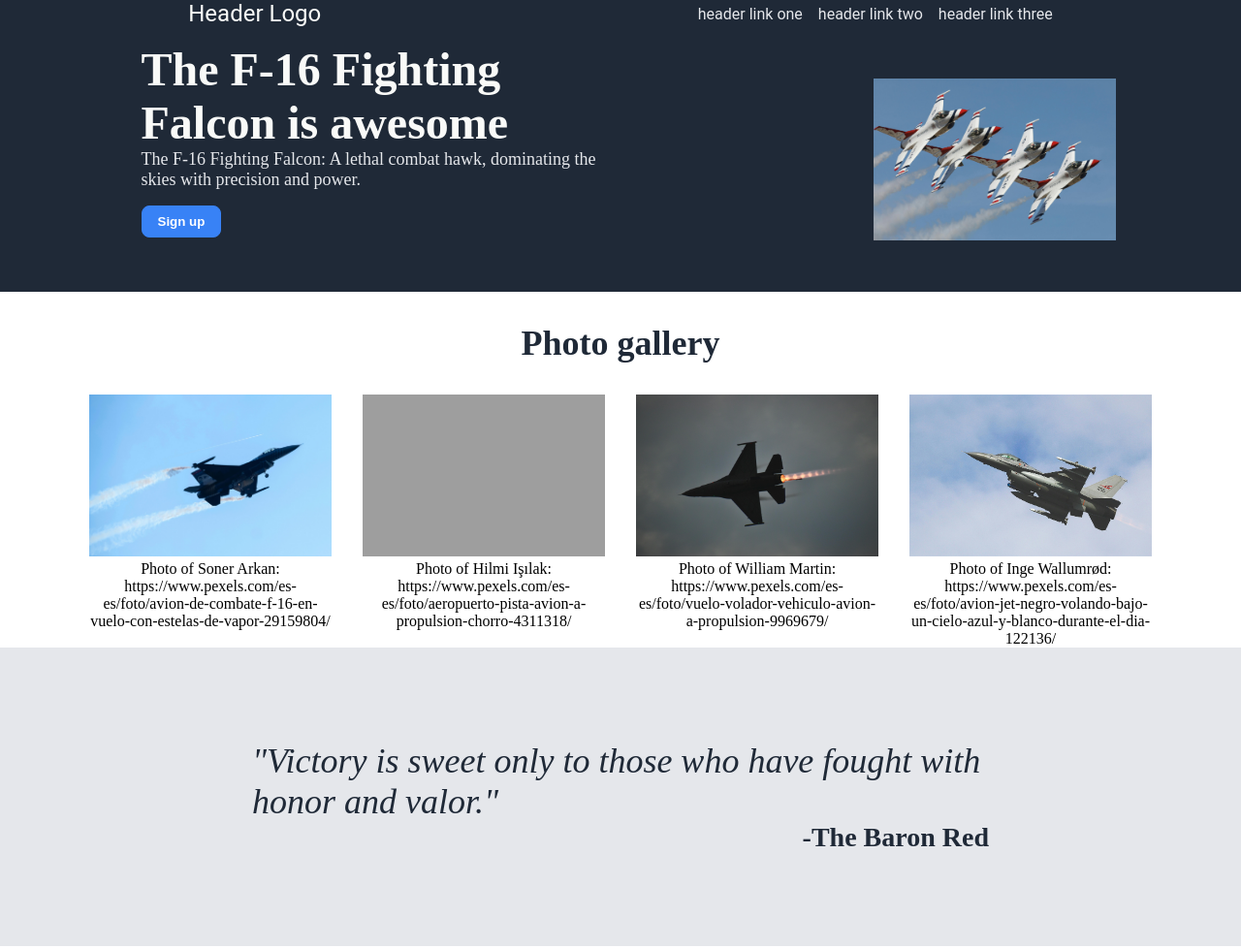
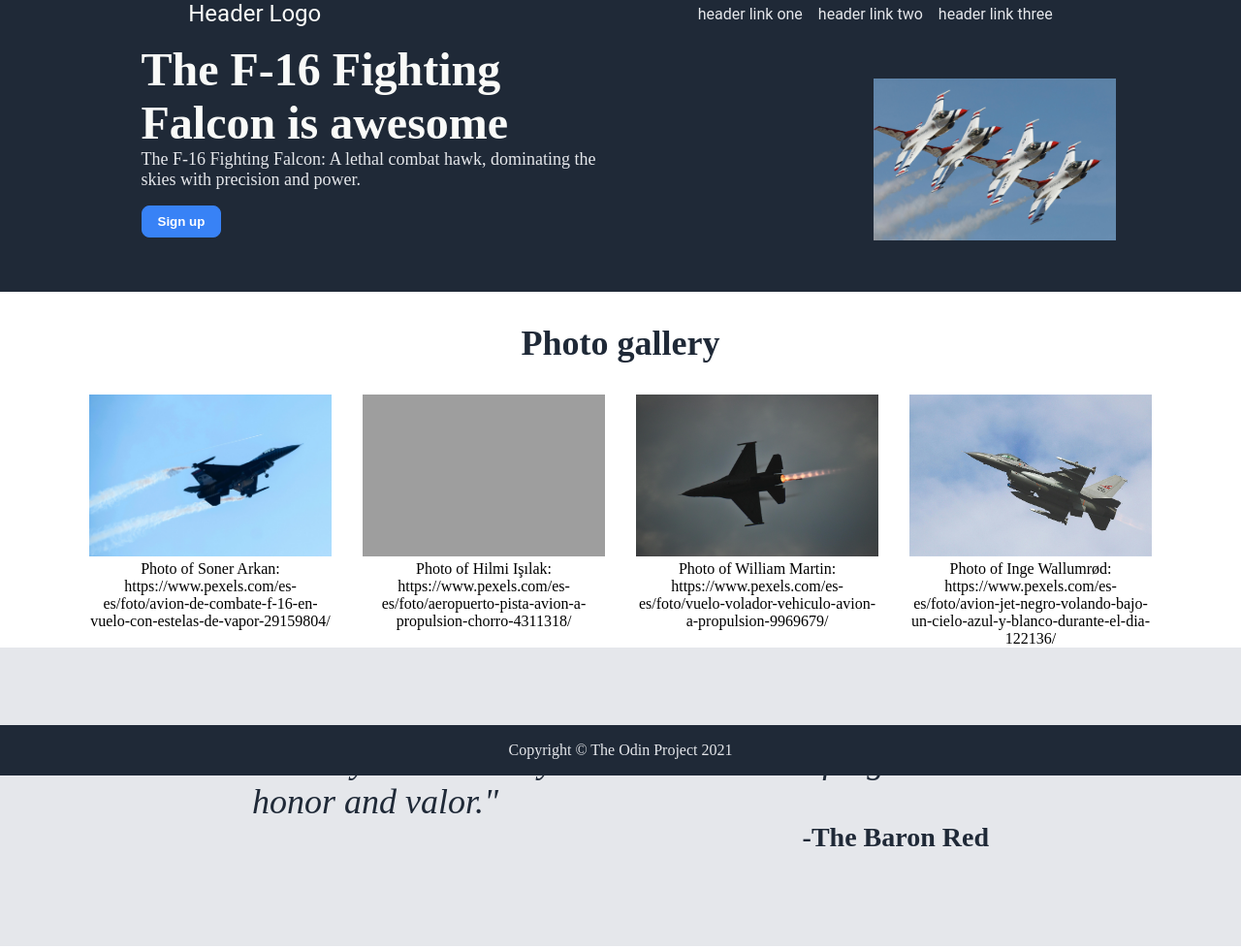
Before and after one commit to Obiwan47/fighting-falcon, a plain HTML site: page index.html in a window 1280 px wide. Shown: the top 979 px of the page at 97% size. Drawn offline with Linux system fonts and the light colour scheme; grey boxes are pictures that could not be loaded.

Commit message:
Add footer-section

```diff
--- a/index.html
+++ b/index.html
@@ -76,5 +76,10 @@
             <button class="btn">Sign up</button>
         </div>
     </div>
+    <div class="footer-section">
+        <div>
+            Copyright © The Odin Project 2021
+        </div>
+    </div>
 </body>
 </html>
--- a/style.css
+++ b/style.css
@@ -110,6 +110,19 @@ ul{
     justify-content: space-around;
 }
 
+.footer-section{
+    position: fixed;
+    bottom: 0;
+    left: 0;
+    right: 0;
+    height: 52px;
+    color: #E5E7EB;
+    display: flex;
+    align-items: center;
+    justify-content: center;
+    background-color: #1f2937;
+}
+
 .header{
     display: flex;
     justify-content:space-around;
```
